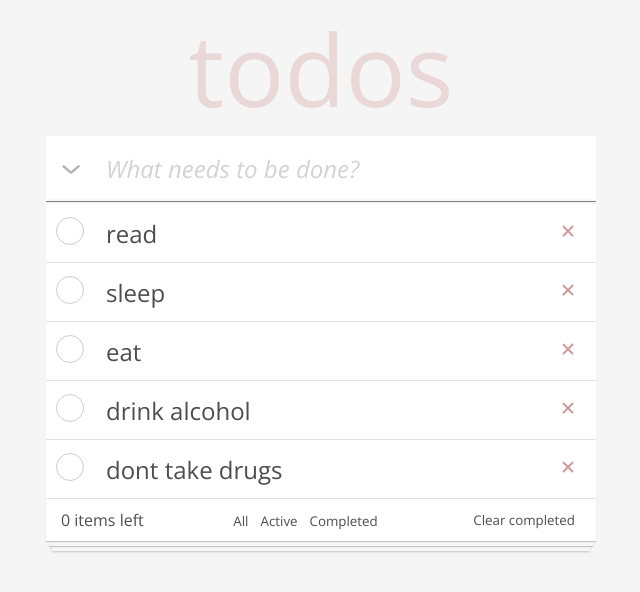
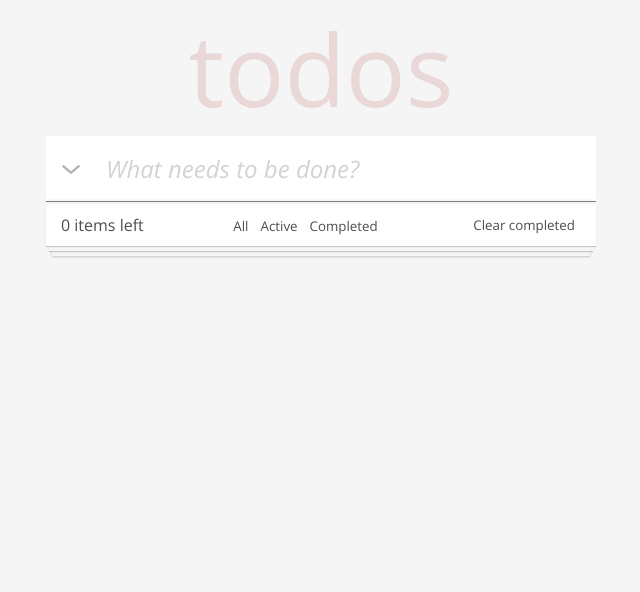
Before and after one commit to MariuszWalusiak/react-todos-app, a React (Create React App) app in the folder todo/: page / in a window 1280 px wide. Shown: the top 592 px of the page, without its empty margins (319-959 px from the left). Built offline with nearby package versions, Linux system fonts and the light colour scheme.

Commit message:
adding task-done

```diff
--- a/todo/src/App.js
+++ b/todo/src/App.js
@@ -1,6 +1,6 @@
 import { Header } from "./compontents/Header";
 import { Filter } from "./compontents/Filter";
-import { Tasks } from "./compontents/Tasks";
+import { Task } from "./compontents/Tasks";
 import styled from "styled-components";
 import { TaskList } from "./compontents/TaskList";
 import { useState, useRef } from "react";
@@ -17,12 +17,24 @@ const StyledDiv = styled.div`
 
 function App() {
   const [task, setTask] = useState("");
+  const [taskList, setTaskList]  = useState([])
+
   const taskRef = useRef();
+
+
+  const handleSubmit = (event) => {
+    event.preventDefault();
+    console.log(taskRef.current.value);
+    let newTask = [...taskList, taskRef.current.value];
+    setTaskList(newTask)
+    setTask("");
+    console.log(taskList)
+  };
 
   return (
     <StyledDiv>
-      <Header task={task} onTaskChange={setTask} taskRef={taskRef}></Header>
-      <TaskList />
+      <Header task={task} onTaskChange={setTask} taskRef={taskRef} onSubmit={handleSubmit}></Header>
+      <TaskList taskList={taskList}/>
       <Filter></Filter>
     </StyledDiv>
   );
--- a/todo/src/compontents/Header.js
+++ b/todo/src/compontents/Header.js
@@ -2,15 +2,12 @@ import React from "react";
 import styles from "./styles/Form.module.css";
 import { useState, useRef } from "react";
 
-export const Header = ({ task, onTaskChange, taskRef }) => {
-  const handleSubmit = (event) => {
-    event.preventDefault();
-    console.log(taskRef.current.value);
-    onTaskChange("");
-  };
+export const Header = ({ onSubmit, task, onTaskChange, taskRef,  }) => {
+
+
   return (
     <>
-      <form onSubmit={handleSubmit}>
+      <form onSubmit={onSubmit}>
         <label htmlFor="add-task">
           <h1 className={styles.header}>todos</h1>
           <input
--- a/todo/src/compontents/TaskList.js
+++ b/todo/src/compontents/TaskList.js
@@ -1,13 +1,17 @@
-import { Tasks } from "./Tasks";
+import { Task } from "./Tasks";
 import { ListToggle } from "./ListToggle";
+import { nanoid } from "nanoid";
 
-export const TaskList = () => {
+export const TaskList = ({ taskList }) => {
   return (
-    <div>
+    <div
+      style={{width: 550}}
+    >
       <ListToggle />
       <ul style={{ paddingInlineStart: 0, marginTop: -20 }}>
-        <Tasks />
-
+        {taskList.map((task) => (
+          <Task key={nanoid()} id={nanoid()} name={task} />
+        ))}
       </ul>
     </div>
   );
--- a/todo/src/compontents/Tasks.js
+++ b/todo/src/compontents/Tasks.js
@@ -1,11 +1,11 @@
 import React from "react";
 import { useState } from "react";
 import styles from "./styles/Tasks.module.css";
-import { nanoid } from "nanoid";
+
 
 const TASK_LIST = ["read", "sleep", "eat", "drink alcohol", "dont take drugs"];
 
-const Task = (props) => {
+export const Task = (props) => {
   const [isChecked, setIsChecked] = useState(false);
   return (
     <li className={styles.li}>
@@ -28,9 +28,3 @@ const Task = (props) => {
     </li>
   );
 };
-
-export const Tasks = () => {
-  return TASK_LIST.map((task) => {
-    return <Task key={nanoid()} id={nanoid()} name={task} />;
-  });
-};
--- a/todo/src/compontents/styles/ListToggle.module.css
+++ b/todo/src/compontents/styles/ListToggle.module.css
@@ -2,6 +2,7 @@
 
 .container {
   position: relative;
+
   width: 50px;
 }
 
```
